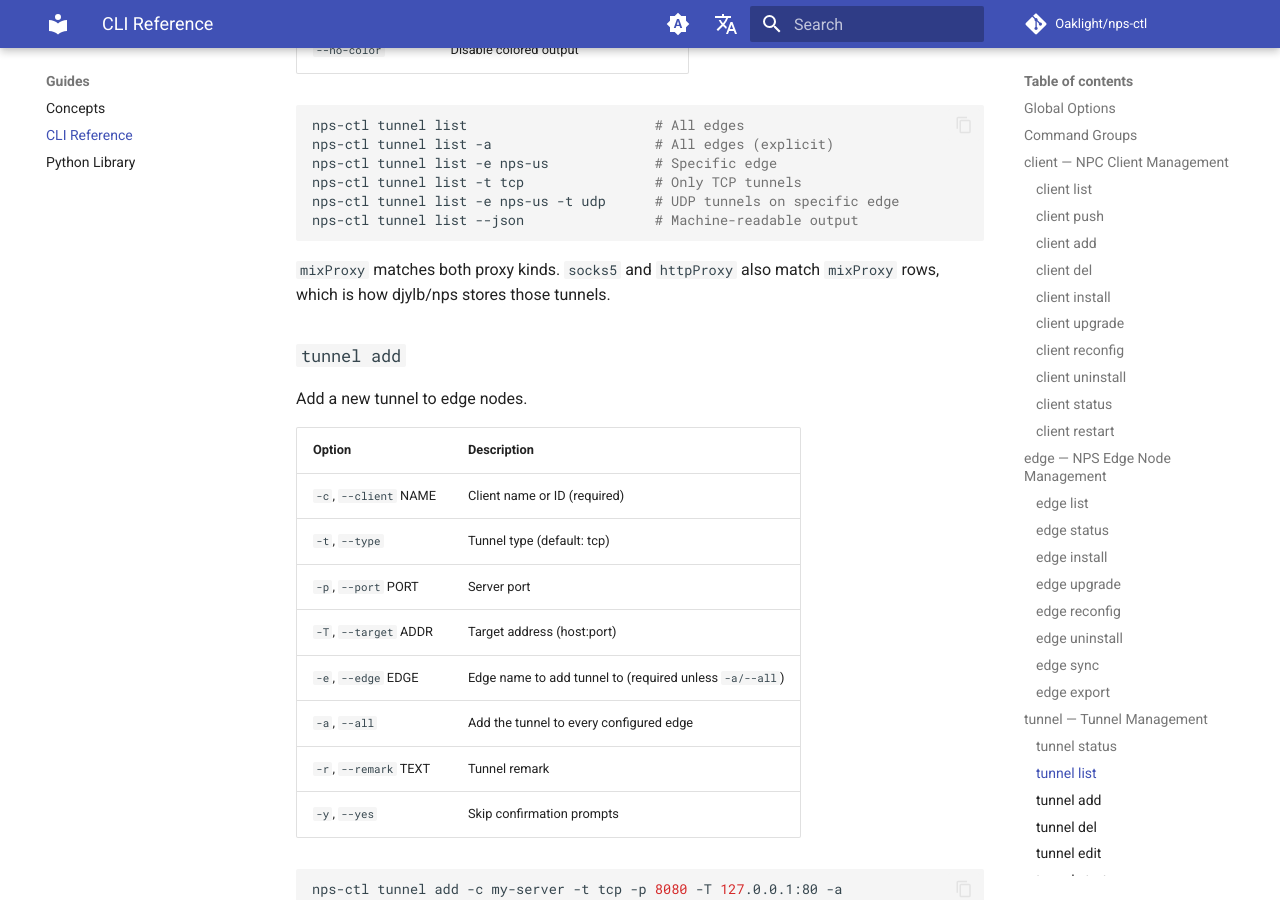
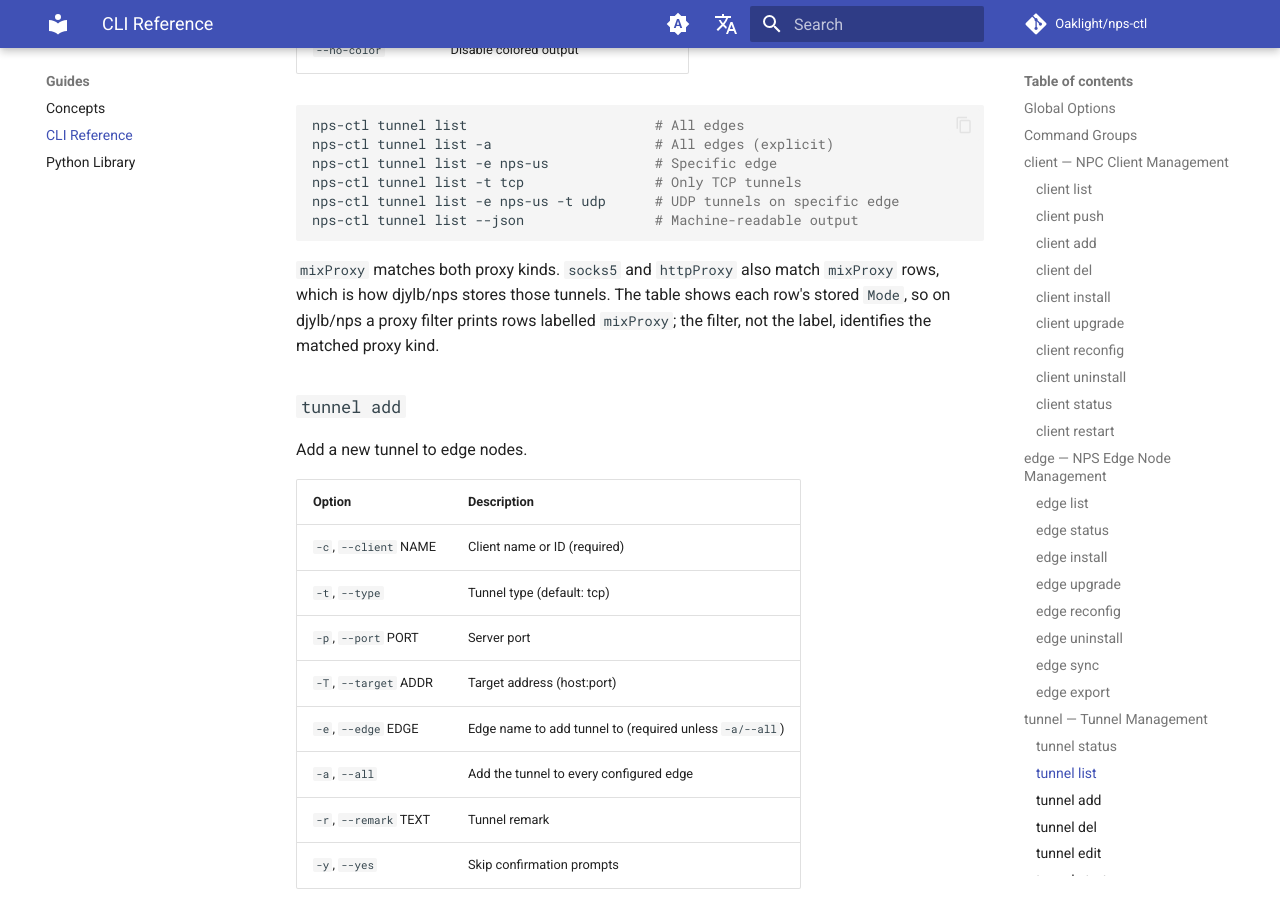
Before and after one commit to Oaklight/nps-ctl, an MkDocs documentation site: the page built from docs/guides/cli.md, in a window 1280 px wide and 900 px high, scrolled down 11456 px. Built offline with MkDocs 1.6.1 and Material for MkDocs 9.7.7, drawn with Linux system fonts in a browser that asks for light colours; comment, search, counter and statistics services are not loaded; some of the changed text lies outside the part shown.

Commit message:
docs: document proxy flag preservation and port-range locators

````diff
--- a/docs/guides/cli.md
+++ b/docs/guides/cli.md
@@ -426,7 +426,9 @@
 ```
 
 `mixProxy` matches both proxy kinds. `socks5` and `httpProxy` also match
-`mixProxy` rows, which is how djylb/nps stores those tunnels.
+`mixProxy` rows, which is how djylb/nps stores those tunnels. The table shows
+each row's stored `Mode`, so on djylb/nps a proxy filter prints rows labelled
+`mixProxy`; the filter, not the label, identifies the matched proxy kind.
 
 ### `tunnel add`
 
@@ -471,6 +473,9 @@
 
 !!! note "Multi-match safety"
     If multiple tunnels match the locator, the command errors out. Use `--id` with `-e` for precision.
+
+!!! note "Port ranges"
+    `-p/--port` matches the tunnel's `Port` or any port in its `Ports` range.
 
 ### `tunnel edit`
 
````
Also changed, not shown: docs/changelog.md (+3 -0 lines), docs/reference/api.md (+2 -0 lines).
